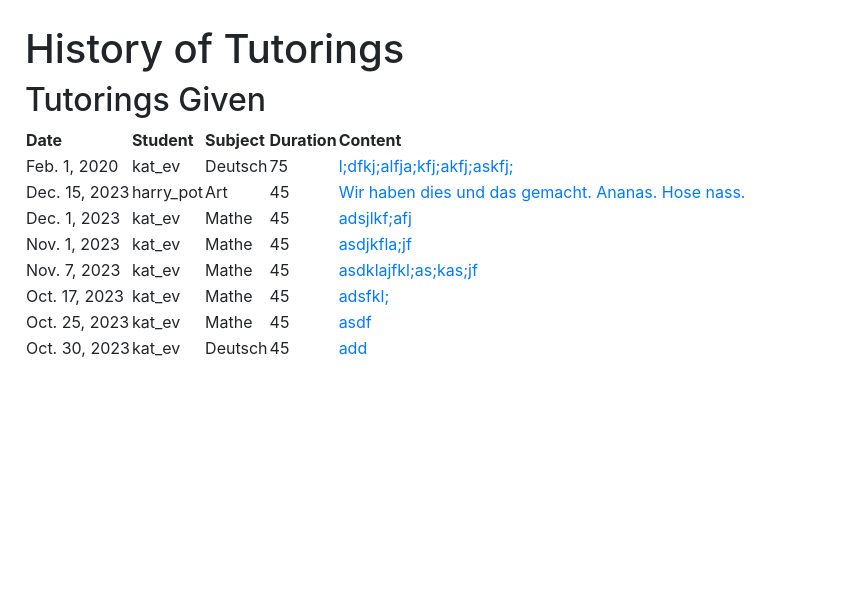
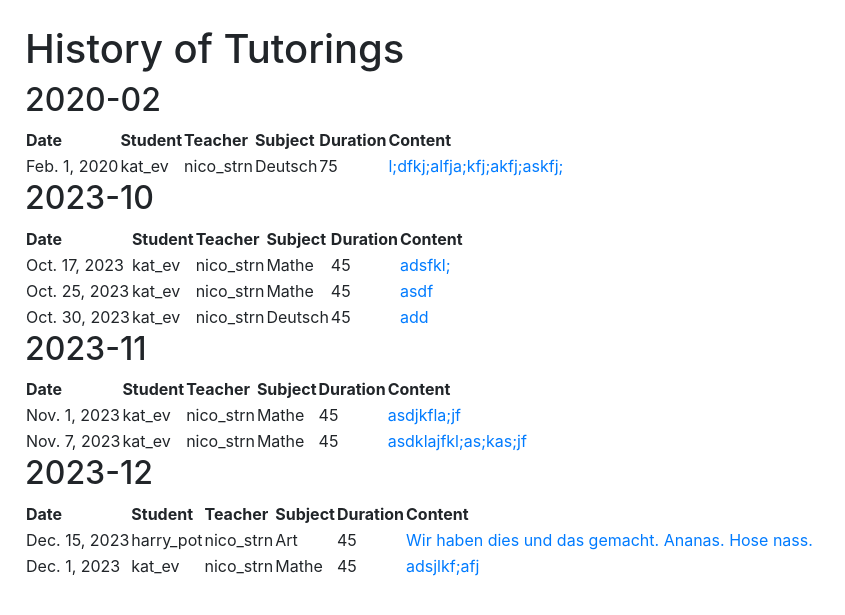
Before and after one commit to nico-fst/checkmathe, a Django app: page /history in a window 1280 px wide. Shown: the part 56-671 px from the top of the page, without its empty margins (0-845 px from the left). Run offline with Django 4.2, Linux system fonts and the light colour scheme; a user stored in the database is signed in; data comes from the database, SQL or seed files in the repository; both versions use the stored data as it was after the commit; some libraries are stand-ins or nearby versions.

Commit message:
History/: grouped by month descending

```diff
--- a/checkweb/templates/checkweb/history.html
+++ b/checkweb/templates/checkweb/history.html
@@ -5,41 +5,22 @@
 
 <h1>History of Tutorings</h1>
 
-{% if tuts_given %}
-<h2>Tutorings Given</h2>
+{% for month, data in tuts_by_month %}
+{% if data.count > 0 %}
+    <h2>{{ month|date:"Y-m" }}</h2>
     <table>
         <tr>
             <th>Date</th>
             <th>Student</th>
-        <th>Subject</th>
-        <th>Duration</th>
-        <th>Content</th>
-    </tr>
-    {% for tut in tuts_given %}
-    <tr>
-        <td>{{tut.date}}</td>
-        <td>{{tut.student.username}}</td>
-        <td>{{tut.subject.title}}</td>
-        <td>{{tut.duration}}</td>
-        <td><a href="{% url 'tutoring_view' tut.id %}">{{tut.content}}</a></td>
-    </tr>
-    {% endfor %}
-</table>
-{% endif %}
-
-{% if tuts_taken %}
-<h2>Tutorings Taken</h2>
-<table>
-    <tr>
-        <th>Date</th>
             <th>Teacher</th>
             <th>Subject</th>
             <th>Duration</th>
             <th>Content</th>
         </tr>
-    {% for tut in tuts_taken %}
+        {% for tut in data.tutorings %}
         <tr>
             <td>{{tut.date}}</td>
+            <td>{{tut.student.username}}</td>
             <td>{{tut.teacher.username}}</td>
             <td>{{tut.subject.title}}</td>
             <td>{{tut.duration}}</td>
@@ -48,8 +29,7 @@
         {% endfor %}
     </table>
 {% endif %}
-
-
+{% endfor %}
 
 {% endblock %}
 
--- a/checkweb/templates/checkweb/layout.html
+++ b/checkweb/templates/checkweb/layout.html
@@ -13,7 +13,7 @@
 
 <body>
     <nav class="navbar navbar-expand-lg navbar-light bg-light">
-        <a class="navbar-brand" href="#">CheckMathe</a>
+        <a class="navbar-brand" href="/">CheckMathe</a>
 
         <div>
             <ul class="navbar-nav mr-auto">
@@ -50,11 +50,11 @@
         </div>
     </nav>
 
-    {% if message %}
-    <div>{{ message }}</div>
-    {% endif %}
+    <div class="body" style="margin: 25px;">
+        {% if message %}
+        <div>{{ message }}</div>
+        {% endif %}
 
-    <div class="body" style="margin: 25px;">
         {% block body %}
         {% endblock %}
     </div>
--- a/checkweb/urls.py
+++ b/checkweb/urls.py
@@ -8,8 +8,9 @@ urlpatterns = [
     path("tutorings/<int:user_id>", views.tutorings, name="tutorings"),
     path("new_tut", views.new_tut, name="new_tut"),
     path("history", views.history_view, name="history_view"),
+    path("history/<int:student_id>", views.history_view, name="history_view"),
     path("login", views.login_view, name="login"),
     path("logout", views.logout_view, name="logout"),
     path("register", views.register, name="register"),
-    path("delete_tut/<int:tut_id>", views.delete_tut, name="delete_tut")
+    path("delete_tut/<int:tut_id>", views.delete_tut, name="delete_tut"),
 ]
--- a/checkweb/views.py
+++ b/checkweb/views.py
@@ -10,6 +10,9 @@ from django import forms
 from django.views.decorators.csrf import csrf_exempt
 from django.core.validators import MinValueValidator
 from functools import wraps
+from django.db import models
+from django.db.models.functions import TruncMonth
+from django.db.models import Count
 import json
 
 from .models import Role, User, Subject, Tutoring
@@ -43,7 +46,7 @@ def login_view(request):
         # Check if authentication successful
         if user is not None:
             login(request, user)
-            return HttpResponseRedirect(reverse("index"))
+            return render(request, "checkweb/index.html", {"message": "Login successfull"})
         else:
             return render(
                 request,
@@ -92,7 +95,7 @@ def register(request):
                 {"message": "Username already taken."},
             )
         login(request, user)
-        return HttpResponseRedirect(reverse("index"))
+        return render(request, "checkweb/index.html", {"message": "Registered successfull"})
     else:
         return render(request, "checkweb/register.html")
 
@@ -176,17 +179,44 @@ def tutorings(request, user_id):
 
 @csrf_exempt
 @login_required
-def history_view(request):
-    tuts_given = Tutoring.objects.filter(teacher=request.user)
-    serialized_tuts_given = [t.serialize() for t in tuts_given]
+def group_tutorings_by_month(request, student_id):
+    # group by month, count tuts per month
+    result = Tutoring.objects.annotate(month=TruncMonth("date")).values("month").annotate(count=Count("id"))
 
-    tuts_taken = Tutoring.objects.filter(student=request.user)
-    serialized_tuts_taken = [t.serialize() for t in tuts_taken]
+    month_objects = {}
+    for entry in result:
+        month = entry["month"]
+        # collect relevant Tutorings in current month
 
+        if request.user.role.title == "Teacher":  # filter tutorings given as teacher
+            if student_id is not None:  # filter for current month, year, teacher INCLUDING student
+                filter_student = User.objects.get(id=student_id)
+                tutorings_for_month = Tutoring.objects.filter(
+                    date__month=month.month, date__year=month.year, teacher=request.user, student=filter_student
+                )
+                print("EINS")
+            else:  # filter WITHOUT specific student
+                tutorings_for_month = Tutoring.objects.filter(
+                    date__month=month.month, date__year=month.year, teacher=request.user
+                )
+                print("ZWEI")
+        else:  # filter tutorings taken as student
+            tutorings_for_month = Tutoring.objects.filter(
+                date__month=month.month, date__year=month.year, student=request.user
+            )
+            print("DREI")
+        # save collected data
+        month_objects[month] = {"count": len(tutorings_for_month), "tutorings": tutorings_for_month}
+    return month_objects.items()
+
+
+@csrf_exempt
+@login_required
+def history_view(request, student_id=None):
     return render(
         request,
         "checkweb/history.html",
-        {"tuts_given": tuts_given, "tuts_taken": tuts_taken},
+        {"tuts_by_month": group_tutorings_by_month(request, student_id)},
     )
 
 
```
Also changed, not shown: db.sqlite3. Lines whose indentation alone changed are shown as unchanged.
